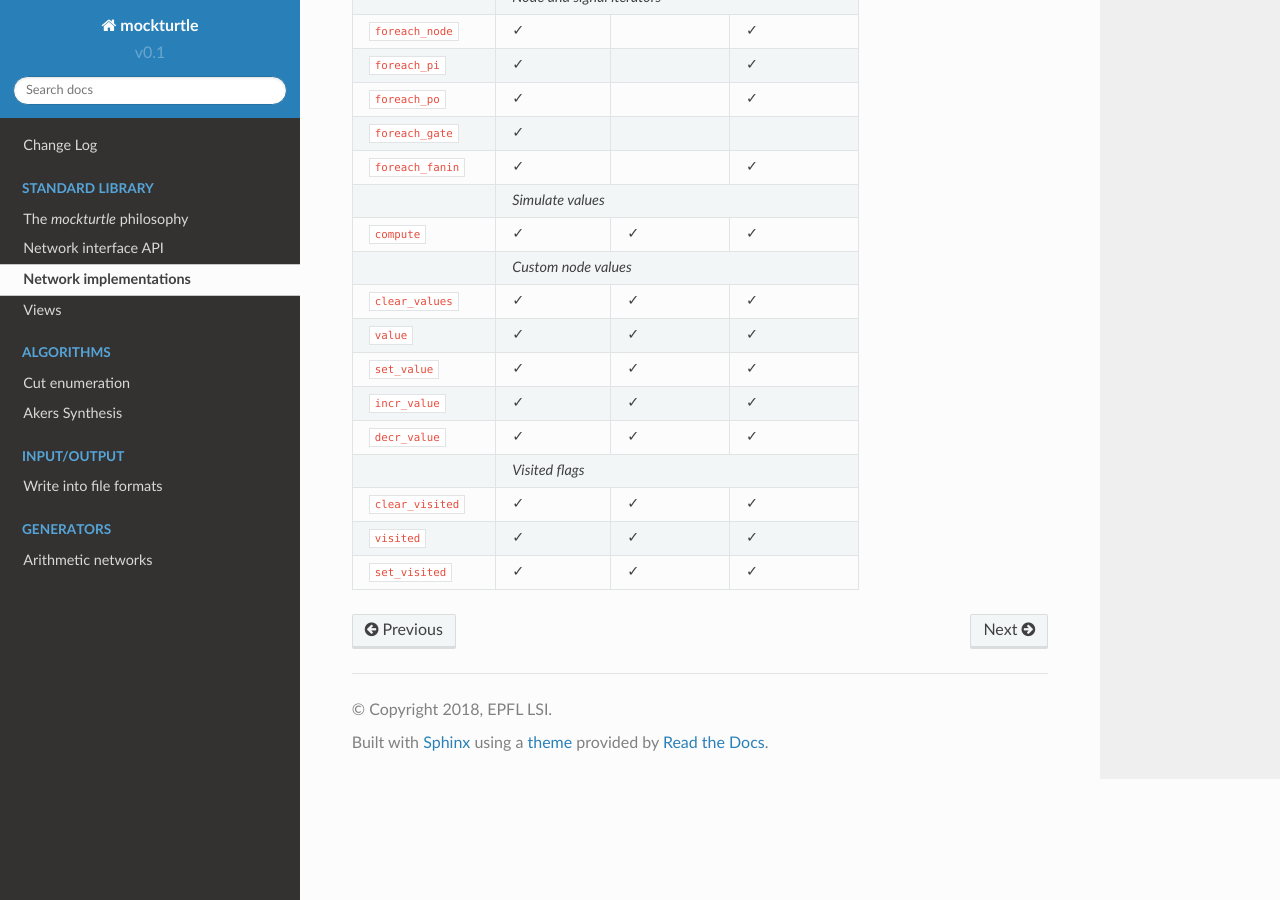
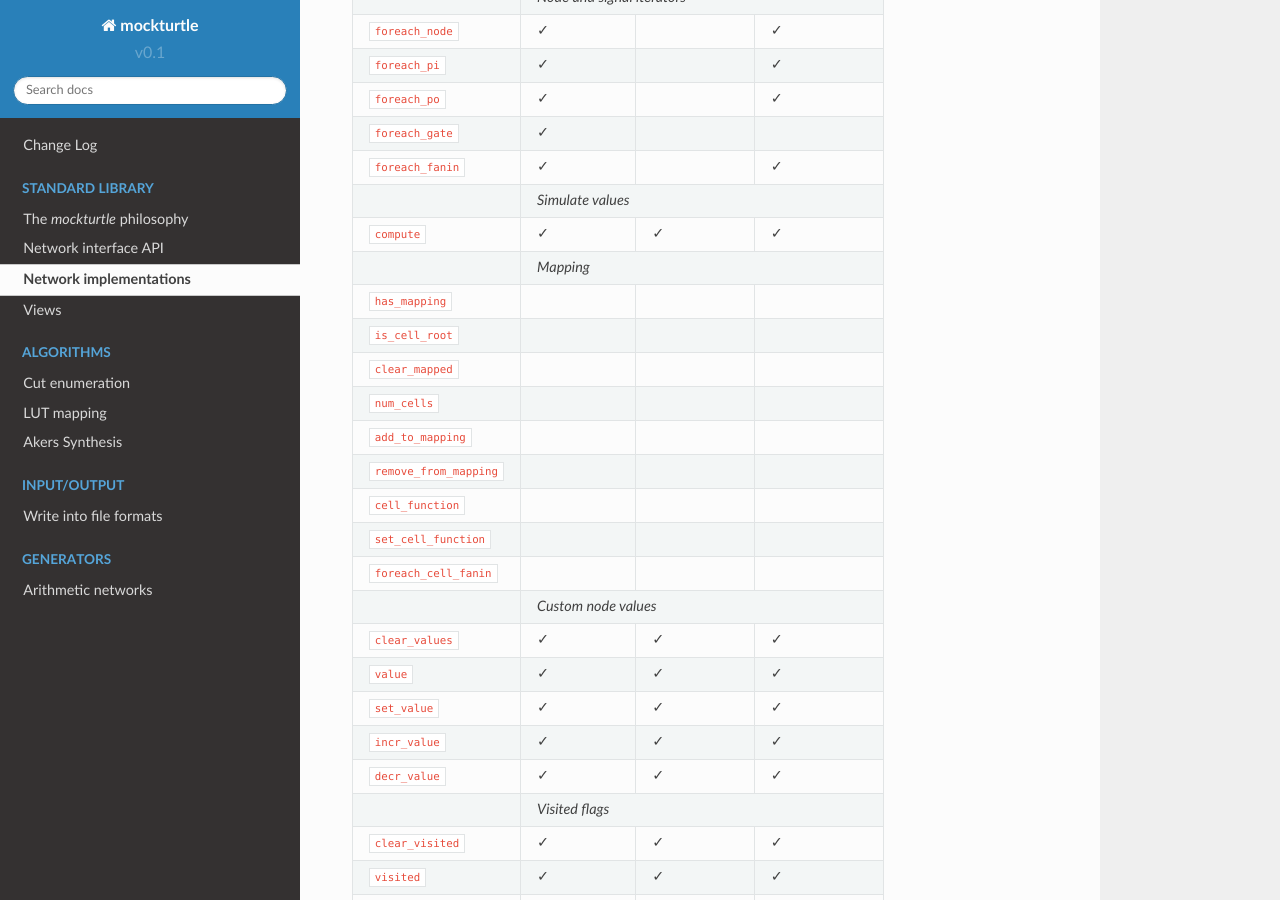
Before and after one commit to lsils/mockturtle, a Sphinx documentation site: the page built from docs/implementations.rst, in a window 1280 px wide and 900 px high, scrolled down 1631 px. Built offline with Sphinx 7.4.7 and the Read the Docs theme 2.0.0, drawn with Linux system fonts in a browser that asks for light colours; pages that are not in the unit, such as notebooks, are missing from menus.

Commit message:
LUT mapping (#7)
* fmt library.

* LUT mapping.

* LUT mapping.

* Network API for LUT functions.

* LUT mapping with functions/

* Docs.

* Merge.

* Mute compiler warning in sparsepp for GCC 8.1.0.

* Increase maximal number of cuts.

* Fix mapping_view.

* Compiler warnings.

* Customize LUT mapping with types.

* Mapping view.

* LUT mapping.

* Test case for mapping view.

* Changelog.

* Fixes to write_bench.

* Small style fix to README.

* README.

* README.

* Test cases for write_bench.

* Bug in updating the best cut.

* Update main header.

* Common header.

* Simplify code.

* Renaming the mapping interface.

* Docs.

* Constness in mapping function.

```diff
--- a/docs/changelog.rst
+++ b/docs/changelog.rst
@@ -11,8 +11,9 @@ v0.1 (not yet released)
   `#1 <https://github.com/lsils/mockturtle/pull/1>`_
   `#4 <https://github.com/lsils/mockturtle/pull/4>`_
 
-* Algorithms: `cut_enumeration`, `akers_synthesis`
+* Algorithms: `cut_enumeration`, `lut_mapping`, `akers_synthesis`
   `#2 <https://github.com/lsils/mockturtle/pull/2>`_
+  `#7 <https://github.com/lsils/mockturtle/pull/7>`_
   `#9 <https://github.com/lsils/mockturtle/pull/9>`_
 
 * Views: `topo_view`, `immutable_view`
--- a/docs/implementations.rst
+++ b/docs/implementations.rst
@@ -1,126 +1,146 @@
 Network implementations
 =======================
 
-+---------------------+-------------+-------------+-----------------+
-| Interface method    | AIG network | MIG network | *k*-LUT network |
-+=====================+=============+=============+=================+
-|                     | *Primary I/O and constants*                 |
-+---------------------+-------------+-------------+-----------------+
-| ``get_constant``    | ✓           | ✓           | ✓               |
-+---------------------+-------------+-------------+-----------------+
-| ``create_pi``       | ✓           | ✓           | ✓               |
-+---------------------+-------------+-------------+-----------------+
-| ``create_po``       | ✓           | ✓           | ✓               |
-+---------------------+-------------+-------------+-----------------+
-| ``is_constant``     | ✓           | ✓           | ✓               |
-+---------------------+-------------+-------------+-----------------+
-| ``is_pi``           | ✓           | ✓           | ✓               |
-+---------------------+-------------+-------------+-----------------+
-|                     | *Create unary functions*                    |
-+---------------------+-------------+-------------+-----------------+
-| ``create_buf``      | ✓           | ✓           | ✓               |
-+---------------------+-------------+-------------+-----------------+
-| ``create_not``      | ✓           | ✓           | ✓               |
-+---------------------+-------------+-------------+-----------------+
-|                     | *Create binary functions*                   |
-+---------------------+-------------+-------------+-----------------+
-| ``create_and``      | ✓           | ✓           | ✓               |
-+---------------------+-------------+-------------+-----------------+
-| ``create_nand``     | ✓           | ✓           |                 |
-+---------------------+-------------+-------------+-----------------+
-| ``create_or``       | ✓           | ✓           |                 |
-+---------------------+-------------+-------------+-----------------+
-| ``create_nor``      | ✓           | ✓           |                 |
-+---------------------+-------------+-------------+-----------------+
-| ``create_lt``       |             |             |                 |
-+---------------------+-------------+-------------+-----------------+
-| ``create_le``       |             |             |                 |
-+---------------------+-------------+-------------+-----------------+
-| ``create_gt``       |             |             |                 |
-+---------------------+-------------+-------------+-----------------+
-| ``create_ge``       |             |             |                 |
-+---------------------+-------------+-------------+-----------------+
-| ``create_xor``      | ✓           | ✓           |                 |
-+---------------------+-------------+-------------+-----------------+
-| ``create_xnor``     |             |             |                 |
-+---------------------+-------------+-------------+-----------------+
-|                     | *Create ternary functions*                  |
-+---------------------+-------------+-------------+-----------------+
-| ``create_maj``      |             | ✓           |                 |
-+---------------------+-------------+-------------+-----------------+
-| ``create_ite``      |             |             |                 |
-+---------------------+-------------+-------------+-----------------+
-|                     | *Create arbitrary functions*                |
-+---------------------+-------------+-------------+-----------------+
-| ``create_node``     |             |             | ✓               |
-+---------------------+-------------+-------------+-----------------+
-| ``clone_node``      | ✓           | ✓           | ✓               |
-+---------------------+-------------+-------------+-----------------+
-|                     | *Restructuring*                             |
-+---------------------+-------------+-------------+-----------------+
-| ``substitute_node`` |             |             | ✓               |
-+---------------------+-------------+-------------+-----------------+
-|                     | *Structural properties*                     |
-+---------------------+-------------+-------------+-----------------+
-| ``size``            | ✓           | ✓           | ✓               |
-+---------------------+-------------+-------------+-----------------+
-| ``num_pis``         | ✓           | ✓           | ✓               |
-+---------------------+-------------+-------------+-----------------+
-| ``num_pos``         | ✓           | ✓           | ✓               |
-+---------------------+-------------+-------------+-----------------+
-| ``num_gates``       | ✓           | ✓           | ✓               |
-+---------------------+-------------+-------------+-----------------+
-| ``fanin_size``      | ✓           | ✓           | ✓               |
-+---------------------+-------------+-------------+-----------------+
-| ``fanout_size``     | ✓           | ✓           | ✓               |
-+---------------------+-------------+-------------+-----------------+
-|                     | *Functional properties*                     |
-+---------------------+-------------+-------------+-----------------+
-| ``node_function``   | ✓           |             |                 |
-+---------------------+-------------+-------------+-----------------+
-|                     | *Nodes and signals*                         |
-+---------------------+-------------+-------------+-----------------+
-| ``get_node``        | ✓           | ✓           | ✓               |
-+---------------------+-------------+-------------+-----------------+
-| ``is_complemented`` | ✓           | ✓           | ✓               |
-+---------------------+-------------+-------------+-----------------+
-| ``node_to_index``   | ✓           | ✓           | ✓               |
-+---------------------+-------------+-------------+-----------------+
-| ``index_to_node``   | ✓           | ✓           | ✓               |
-+---------------------+-------------+-------------+-----------------+
-|                     | *Node and signal iterators*                 |
-+---------------------+-------------+-------------+-----------------+
-| ``foreach_node``    | ✓           |             | ✓               |
-+---------------------+-------------+-------------+-----------------+
-| ``foreach_pi``      | ✓           |             | ✓               |
-+---------------------+-------------+-------------+-----------------+
-| ``foreach_po``      | ✓           |             | ✓               |
-+---------------------+-------------+-------------+-----------------+
-| ``foreach_gate``    | ✓           |             |                 |
-+---------------------+-------------+-------------+-----------------+
-| ``foreach_fanin``   | ✓           |             | ✓               |
-+---------------------+-------------+-------------+-----------------+
-|                     | *Simulate values*                           |
-+---------------------+-------------+-------------+-----------------+
-| ``compute``         | ✓           | ✓           | ✓               |
-+---------------------+-------------+-------------+-----------------+
-|                     | *Custom node values*                        |
-+---------------------+-------------+-------------+-----------------+
-| ``clear_values``    | ✓           | ✓           | ✓               |
-+---------------------+-------------+-------------+-----------------+
-| ``value``           | ✓           | ✓           | ✓               |
-+---------------------+-------------+-------------+-----------------+
-| ``set_value``       | ✓           | ✓           | ✓               |
-+---------------------+-------------+-------------+-----------------+
-| ``incr_value``      | ✓           | ✓           | ✓               |
-+---------------------+-------------+-------------+-----------------+
-| ``decr_value``      | ✓           | ✓           | ✓               |
-+---------------------+-------------+-------------+-----------------+
-|                     | *Visited flags*                             |
-+---------------------+-------------+-------------+-----------------+
-| ``clear_visited``   | ✓           | ✓           | ✓               |
-+---------------------+-------------+-------------+-----------------+
-| ``visited``         | ✓           | ✓           | ✓               |
-+---------------------+-------------+-------------+-----------------+
-| ``set_visited``     | ✓           | ✓           | ✓               |
-+---------------------+-------------+-------------+-----------------+
++-------------------------+-------------+-------------+-----------------+
+| Interface method        | AIG network | MIG network | *k*-LUT network |
++=========================+=============+=============+=================+
+|                         | *Primary I/O and constants*                 |
++-------------------------+-------------+-------------+-----------------+
+| ``get_constant``        | ✓           | ✓           | ✓               |
++-------------------------+-------------+-------------+-----------------+
+| ``create_pi``           | ✓           | ✓           | ✓               |
++-------------------------+-------------+-------------+-----------------+
+| ``create_po``           | ✓           | ✓           | ✓               |
++-------------------------+-------------+-------------+-----------------+
+| ``is_constant``         | ✓           | ✓           | ✓               |
++-------------------------+-------------+-------------+-----------------+
+| ``is_pi``               | ✓           | ✓           | ✓               |
++-------------------------+-------------+-------------+-----------------+
+|                         | *Create unary functions*                    |
++-------------------------+-------------+-------------+-----------------+
+| ``create_buf``          | ✓           | ✓           | ✓               |
++-------------------------+-------------+-------------+-----------------+
+| ``create_not``          | ✓           | ✓           | ✓               |
++-------------------------+-------------+-------------+-----------------+
+|                         | *Create binary functions*                   |
++-------------------------+-------------+-------------+-----------------+
+| ``create_and``          | ✓           | ✓           | ✓               |
++-------------------------+-------------+-------------+-----------------+
+| ``create_nand``         | ✓           | ✓           |                 |
++-------------------------+-------------+-------------+-----------------+
+| ``create_or``           | ✓           | ✓           |                 |
++-------------------------+-------------+-------------+-----------------+
+| ``create_nor``          | ✓           | ✓           |                 |
++-------------------------+-------------+-------------+-----------------+
+| ``create_lt``           |             |             |                 |
++-------------------------+-------------+-------------+-----------------+
+| ``create_le``           |             |             |                 |
++-------------------------+-------------+-------------+-----------------+
+| ``create_gt``           |             |             |                 |
++-------------------------+-------------+-------------+-----------------+
+| ``create_ge``           |             |             |                 |
++-------------------------+-------------+-------------+-----------------+
+| ``create_xor``          | ✓           | ✓           |                 |
++-------------------------+-------------+-------------+-----------------+
+| ``create_xnor``         |             |             |                 |
++-------------------------+-------------+-------------+-----------------+
+|                         | *Create ternary functions*                  |
++-------------------------+-------------+-------------+-----------------+
+| ``create_maj``          |             | ✓           |                 |
++-------------------------+-------------+-------------+-----------------+
+| ``create_ite``          |             |             |                 |
++-------------------------+-------------+-------------+-----------------+
+|                         | *Create arbitrary functions*                |
++-------------------------+-------------+-------------+-----------------+
+| ``create_node``         |             |             | ✓               |
++-------------------------+-------------+-------------+-----------------+
+| ``clone_node``          | ✓           | ✓           | ✓               |
++-------------------------+-------------+-------------+-----------------+
+|                         | *Restructuring*                             |
++-------------------------+-------------+-------------+-----------------+
+| ``substitute_node``     |             |             | ✓               |
++-------------------------+-------------+-------------+-----------------+
+|                         | *Structural properties*                     |
++-------------------------+-------------+-------------+-----------------+
+| ``size``                | ✓           | ✓           | ✓               |
++-------------------------+-------------+-------------+-----------------+
+| ``num_pis``             | ✓           | ✓           | ✓               |
++-------------------------+-------------+-------------+-----------------+
+| ``num_pos``             | ✓           | ✓           | ✓               |
++-------------------------+-------------+-------------+-----------------+
+| ``num_gates``           | ✓           | ✓           | ✓               |
++-------------------------+-------------+-------------+-----------------+
+| ``fanin_size``          | ✓           | ✓           | ✓               |
++-------------------------+-------------+-------------+-----------------+
+| ``fanout_size``         | ✓           | ✓           | ✓               |
++-------------------------+-------------+-------------+-----------------+
+|                         | *Functional properties*                     |
++-------------------------+-------------+-------------+-----------------+
+| ``node_function``       | ✓           |             |                 |
++-------------------------+-------------+-------------+-----------------+
+|                         | *Nodes and signals*                         |
++-------------------------+-------------+-------------+-----------------+
+| ``get_node``            | ✓           | ✓           | ✓               |
++-------------------------+-------------+-------------+-----------------+
+| ``is_complemented``     | ✓           | ✓           | ✓               |
++-------------------------+-------------+-------------+-----------------+
+| ``node_to_index``       | ✓           | ✓           | ✓               |
++-------------------------+-------------+-------------+-----------------+
+| ``index_to_node``       | ✓           | ✓           | ✓               |
++-------------------------+-------------+-------------+-----------------+
+|                         | *Node and signal iterators*                 |
++-------------------------+-------------+-------------+-----------------+
+| ``foreach_node``        | ✓           |             | ✓               |
++-------------------------+-------------+-------------+-----------------+
+| ``foreach_pi``          | ✓           |             | ✓               |
++-------------------------+-------------+-------------+-----------------+
+| ``foreach_po``          | ✓           |             | ✓               |
++-------------------------+-------------+-------------+-----------------+
+| ``foreach_gate``        | ✓           |             |                 |
++-------------------------+-------------+-------------+-----------------+
+| ``foreach_fanin``       | ✓           |             | ✓               |
++-------------------------+-------------+-------------+-----------------+
+|                         | *Simulate values*                           |
++-------------------------+-------------+-------------+-----------------+
+| ``compute``             | ✓           | ✓           | ✓               |
++-------------------------+-------------+-------------+-----------------+
+|                         | *Mapping*                                   |
++-------------------------+-------------+-------------+-----------------+
+| ``has_mapping``         |             |             |                 |
++-------------------------+-------------+-------------+-----------------+
+| ``is_cell_root``        |             |             |                 |
++-------------------------+-------------+-------------+-----------------+
+| ``clear_mapped``        |             |             |                 |
++-------------------------+-------------+-------------+-----------------+
+| ``num_cells``           |             |             |                 |
++-------------------------+-------------+-------------+-----------------+
+| ``add_to_mapping``      |             |             |                 |
++-------------------------+-------------+-------------+-----------------+
+| ``remove_from_mapping`` |             |             |                 |
++-------------------------+-------------+-------------+-----------------+
+| ``cell_function``       |             |             |                 |
++-------------------------+-------------+-------------+-----------------+
+| ``set_cell_function``   |             |             |                 |
++-------------------------+-------------+-------------+-----------------+
+| ``foreach_cell_fanin``  |             |             |                 |
++-------------------------+-------------+-------------+-----------------+
+|                         | *Custom node values*                        |
++-------------------------+-------------+-------------+-----------------+
+| ``clear_values``        | ✓           | ✓           | ✓               |
++-------------------------+-------------+-------------+-----------------+
+| ``value``               | ✓           | ✓           | ✓               |
++-------------------------+-------------+-------------+-----------------+
+| ``set_value``           | ✓           | ✓           | ✓               |
++-------------------------+-------------+-------------+-----------------+
+| ``incr_value``          | ✓           | ✓           | ✓               |
++-------------------------+-------------+-------------+-----------------+
+| ``decr_value``          | ✓           | ✓           | ✓               |
++-------------------------+-------------+-------------+-----------------+
+|                         | *Visited flags*                             |
++-------------------------+-------------+-------------+-----------------+
+| ``clear_visited``       | ✓           | ✓           | ✓               |
++-------------------------+-------------+-------------+-----------------+
+| ``visited``             | ✓           | ✓           | ✓               |
++-------------------------+-------------+-------------+-----------------+
+| ``set_visited``         | ✓           | ✓           | ✓               |
++-------------------------+-------------+-------------+-----------------+
--- a/docs/index.rst
+++ b/docs/index.rst
@@ -25,6 +25,7 @@ Welcome to mockturtle's documentation!
    :caption: Algorithms
 
    cut_enumeration
+   lut_mapping
    akers_synthesis
 
 .. toctree::
--- a/docs/views.rst
+++ b/docs/views.rst
@@ -16,6 +16,12 @@ algorithm.  Several views are implemented in mockturtle.
 .. doxygenclass:: mockturtle::topo_view
    :members:
 
+`mapping_view`: Add mapping interface methods
+~~~~~~~~~~~~~~~~~~~~~~~~~~~~~~~~~~~~~~~~~~~~~
+
+.. doxygenclass:: mockturtle::mapping_view
+   :members:
+
 `immutable_view`: Prevent network changes
 ~~~~~~~~~~~~~~~~~~~~~~~~~~~~~~~~~~~~~~~~~
 
```
Also changed, not shown: docs/lut_mapping.rst (added, +47 -0 lines), docs/network.rst (+22 -2 lines), 12 other files.
